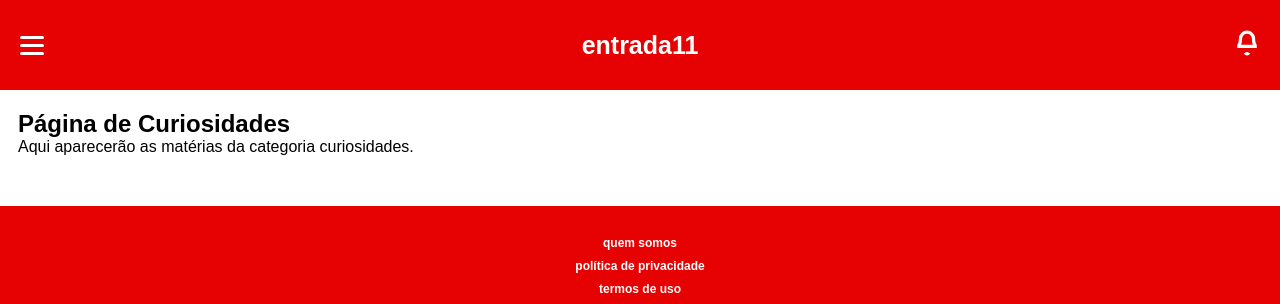
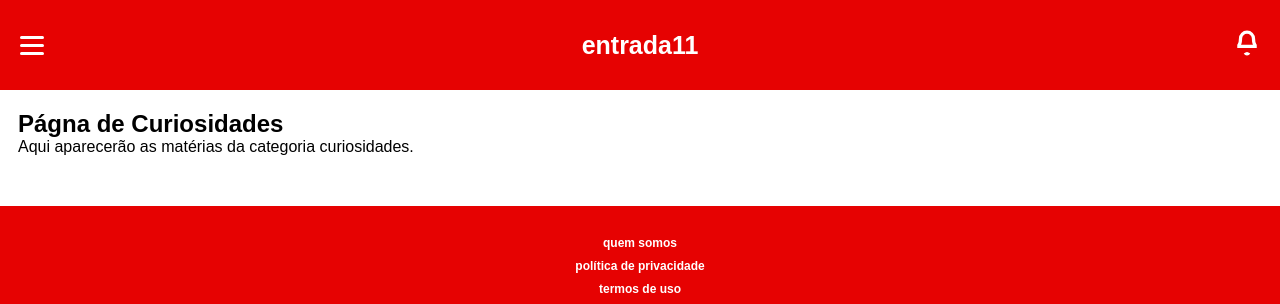
Before and after one commit to entrada11portal/entrada11portal.github.io, a Jekyll site: the page built from curiosidades.html, in a window 1280 px wide. Shown: the top 304 px of the page. Built offline with Jekyll 4.4.1, drawn with Linux system fonts in a browser that asks for light colours.

Commit message:
Update curiosidades.html

```diff
--- a/curiosidades.html
+++ b/curiosidades.html
@@ -3,5 +3,5 @@ layout: default
 title: Curiosidades
 ---
 
-<h2>Página de Curiosidades</h2>
+<h2>Págna de Curiosidades</h2>
 <p>Aqui aparecerão as matérias da categoria curiosidades.</p>
```
